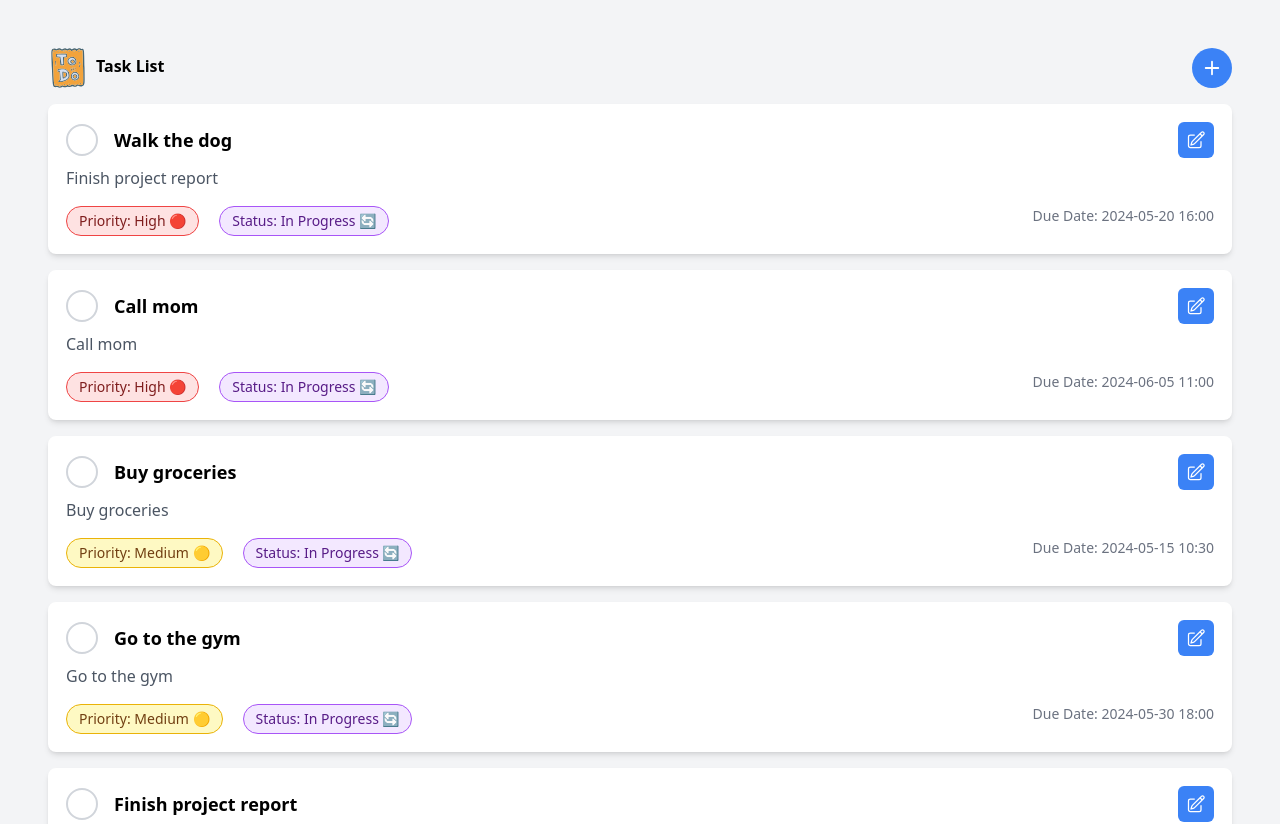
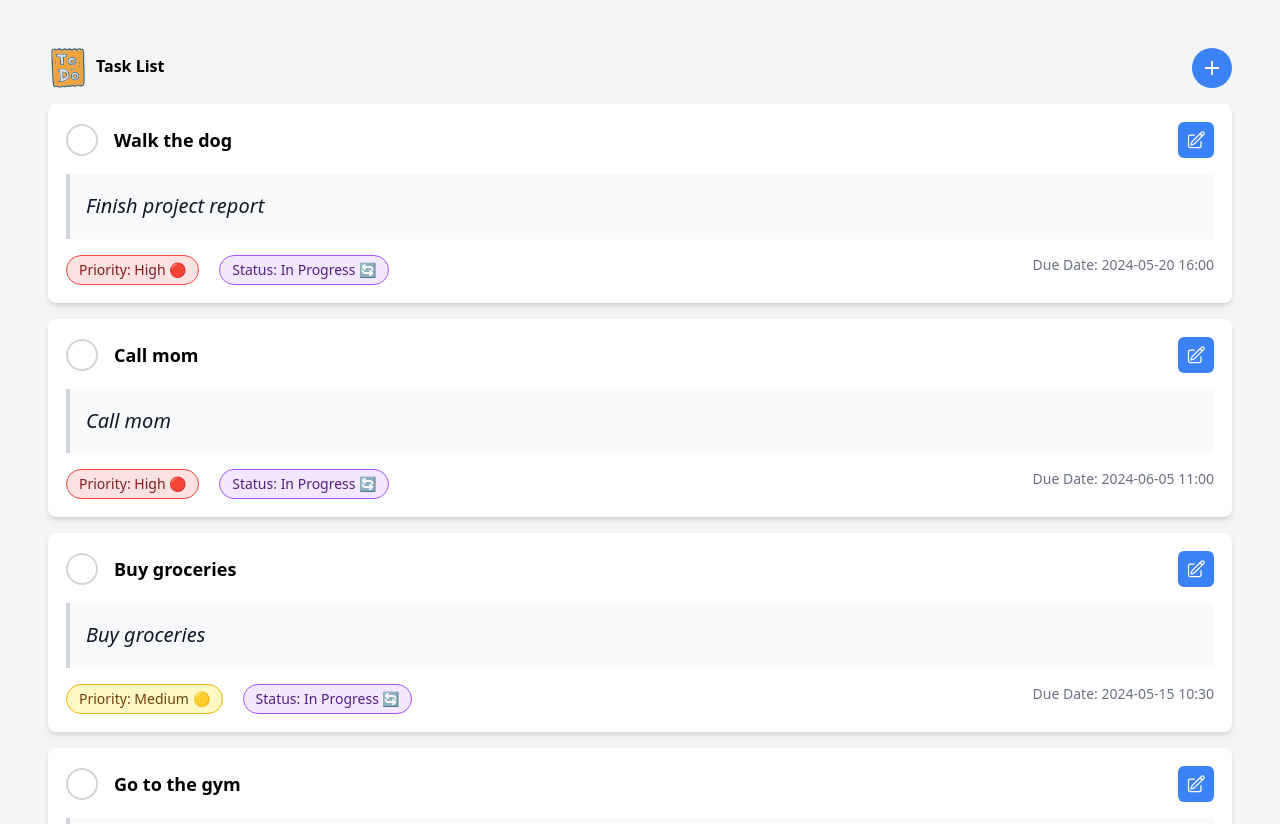
Before and after one commit to Nyssa0/Typescript-Project, a React (Vite) app: page / in a window 1280 px wide. Shown: the top 824 px of the page. Built offline with nearby package versions, Linux system fonts and the light colour scheme.

Commit message:
Added a new badge system, visual updated

```diff
--- a/src/components/TaskForm.tsx
+++ b/src/components/TaskForm.tsx
@@ -44,6 +44,7 @@ export default function TaskForm({ closeModal, task }: TaskFormProps) {
       priority,
       dueDate,
       status,
+      isNew: true,
     };
 
     if (task) {
--- a/src/components/ToDoItem.tsx
+++ b/src/components/ToDoItem.tsx
@@ -40,9 +40,9 @@ export default function ToDoItem({ task }: ToDoItemProps) {
   };
 
   return (
-    <li className={`p-4 rounded-lg shadow-md transition-all border-2 border-white duration-300 hover:shadow-2xl hover:border-2 hover:border-black cursor-pointer ${task.status === TaskStatus.done ? 'bg-gray-200' : 'bg-white'}`}>
+    <li className={`p-4 rounded-lg shadow-md transition-all border-2 border-white duration-300 hover:shadow-2xl hover:border-2 hover:border-black cursor-pointer ${task.status === TaskStatus.done ? 'bg-gray-300' : 'bg-white'}`}>
       <div className="flex items-center justify-between">
-        <div className="flex items-center">
+        <div className="flex items-center gap-4">
           <button
             onClick={toggleStatus}
             className={`w-8 h-8 flex items-center justify-center rounded-full border-2 ${task.status === TaskStatus.done ? 'bg-green-500 border-green-500' : 'border-gray-300'
@@ -50,9 +50,10 @@ export default function ToDoItem({ task }: ToDoItemProps) {
           >
             {task.status === TaskStatus.done && <CheckIcon className="w-5 h-5 text-white" />}
           </button>
-          <h3 className={`text-lg font-semibold ml-4 ${task.status === TaskStatus.done ? 'line-through text-gray-500' : ''}`}>
+          <h3 className={`text-lg font-semibold ${task.status === TaskStatus.done ? 'line-through text-gray-500' : ''}`}>
             {task.title}
           </h3>
+          {task.isNew && <span className="bg-blue-500 text-white px-2 py-1 rounded-md mr-2">New</span>}
         </div>
         {task.status !== TaskStatus.done && (
           <button
@@ -63,7 +64,9 @@ export default function ToDoItem({ task }: ToDoItemProps) {
           </button>
         )}
       </div>
-      <p className={`text-gray-600 mt-2 ${task.status === TaskStatus.done ? 'line-through' : ''}`}>{task.description}</p>
+      <blockquote className={`p-4 my-4 border-s-4 border-gray-300 bg-gray-50 dark:border-gray-500 ${task.status === TaskStatus.done ? 'line-through opacity-50' : ''}`}>
+        <p className="text-xl italic font-medium leading-relaxed text-gray-900">{task.description}</p>
+      </blockquote>
       <div className="flex justify-between mt-4">
         <div className='flex gap-5'>
           <p
--- a/src/components/ToDoList.tsx
+++ b/src/components/ToDoList.tsx
@@ -1,6 +1,6 @@
 import ToDoItem from './ToDoItem';
 import Modal from './Modal';
-import { useState } from 'react';
+import { useState, useEffect } from 'react';
 import { Task, TaskStatus, TaskPriority } from '@/types/Task';
 import TaskForm from './TaskForm';
 import { PlusIcon } from '@heroicons/react/20/solid';
@@ -44,6 +44,11 @@ export default function ToDoList({ tasks }: ToDoListProps) {
     return priorityOrder(b.priority) - priorityOrder(a.priority);
   });
 
+  useEffect(() => {
+    const timer = setTimeout(() => {}, 5 * 60 * 1000);
+    return () => clearTimeout(timer);
+  }, [tasks]);
+
   return (
     <div className="p-6">
       <div className="flex justify-between items-center mb-4">
@@ -53,9 +58,10 @@ export default function ToDoList({ tasks }: ToDoListProps) {
         </h2>
         <button
           onClick={() => setShowModal(true)}
-          className="bg-blue-500 text-white p-2 rounded-full hover:bg-blue-600 transition-colors duration-200"
+          className="bg-blue-500 text-white p-2 rounded-full hover:bg-blue-600 transition-colors duration-200 relative"
         >
           <PlusIcon className="h-6 w-6" />
+          <span className="absolute top-0 left-0 bg-blue-500 text-white p-1 rounded text-xs opacity-0 hover:opacity-100 transition-opacity duration-200">New Task</span>
         </button>
       </div>
       <ul className="space-y-4">
--- a/src/types/Task.ts
+++ b/src/types/Task.ts
@@ -7,6 +7,7 @@ export interface Task {
   status: TaskStatus;
   priority: TaskPriority;
   dueDate: DateTime;
+  isNew?: boolean;
 }
 
 export enum TaskStatus {
```
